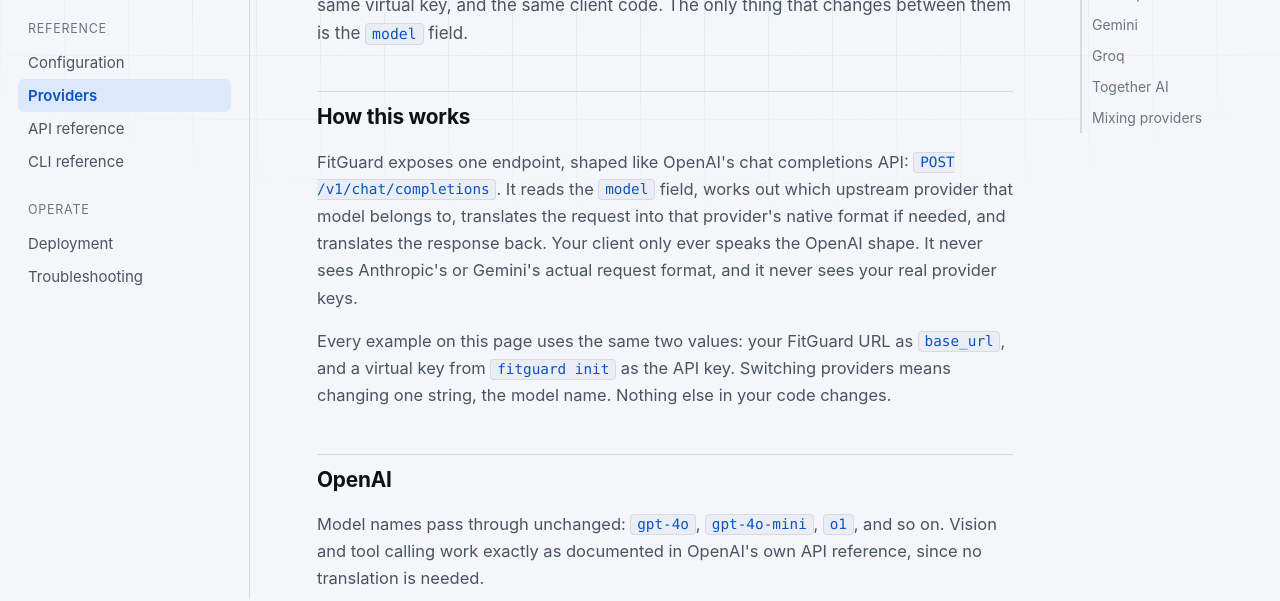
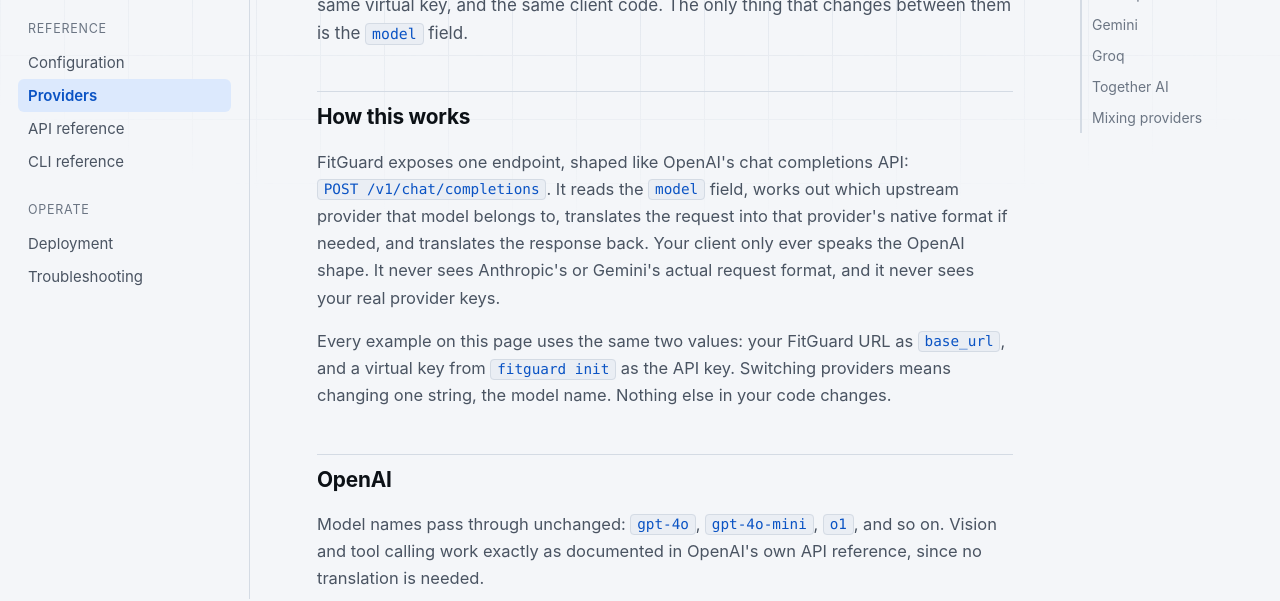
Before and after one commit to Oluiy/ai-cost-guard, a plain HTML site: page docs/guide/providers.html in a window 1280 px wide. Shown: the part 201-802 px from the top of the page. Drawn offline with Linux system fonts and the light colour scheme.

Commit message:
Added a no-wrap to prevent breakage of the commands

```diff
--- a/docs/assets/css/style.css
+++ b/docs/assets/css/style.css
@@ -28,9 +28,7 @@
   --warn: #9a6700;
   --fail: #cf222e;
 
-  /* Translucent, so the sticky header frosts whatever scrolls under it.
-     A variable rather than a literal because light mode needs its own,
-     and a hardcoded value here is invisible to the theme override. */
+  /* to ensure that the sticky header is visible over content that scrolls under it */
   --header-bg: rgba(255, 255, 255, 0.85);
   --illustration: #9dabbd;
   --grid-opacity: 0.55;
@@ -161,6 +159,7 @@ code.inline,
   padding: 0.1em 0.4em;
   font-size: 0.87em;
   color: var(--accent-strong);
+  white-space: nowrap;
 }
 
 kbd {
```
